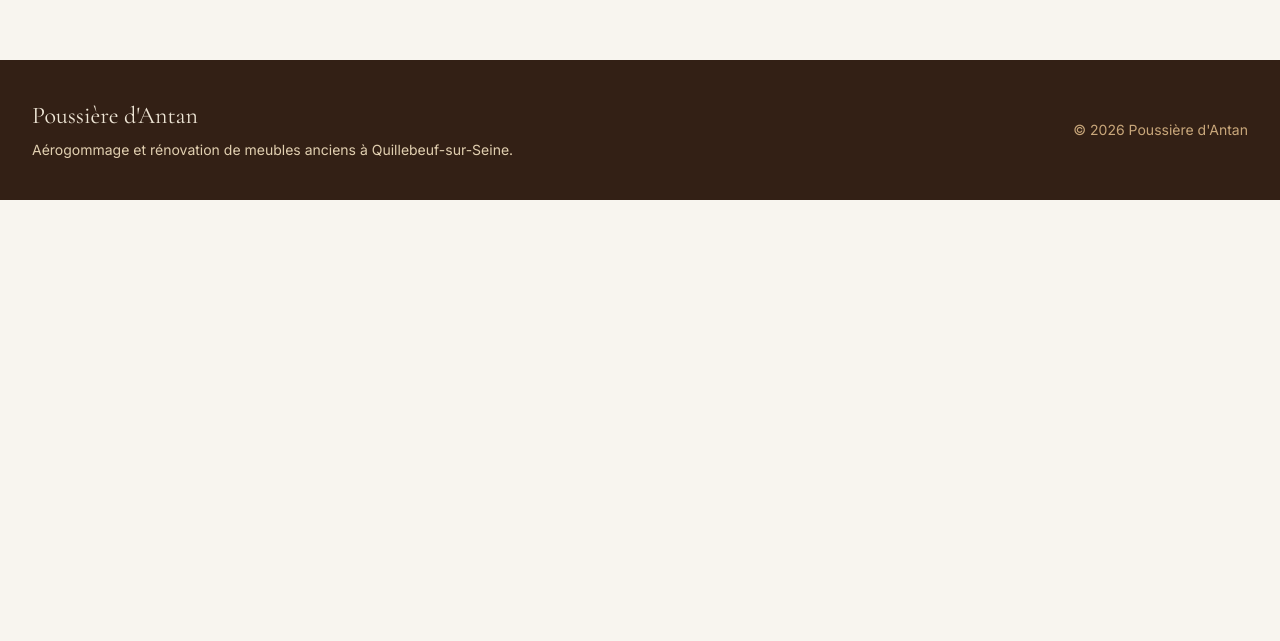
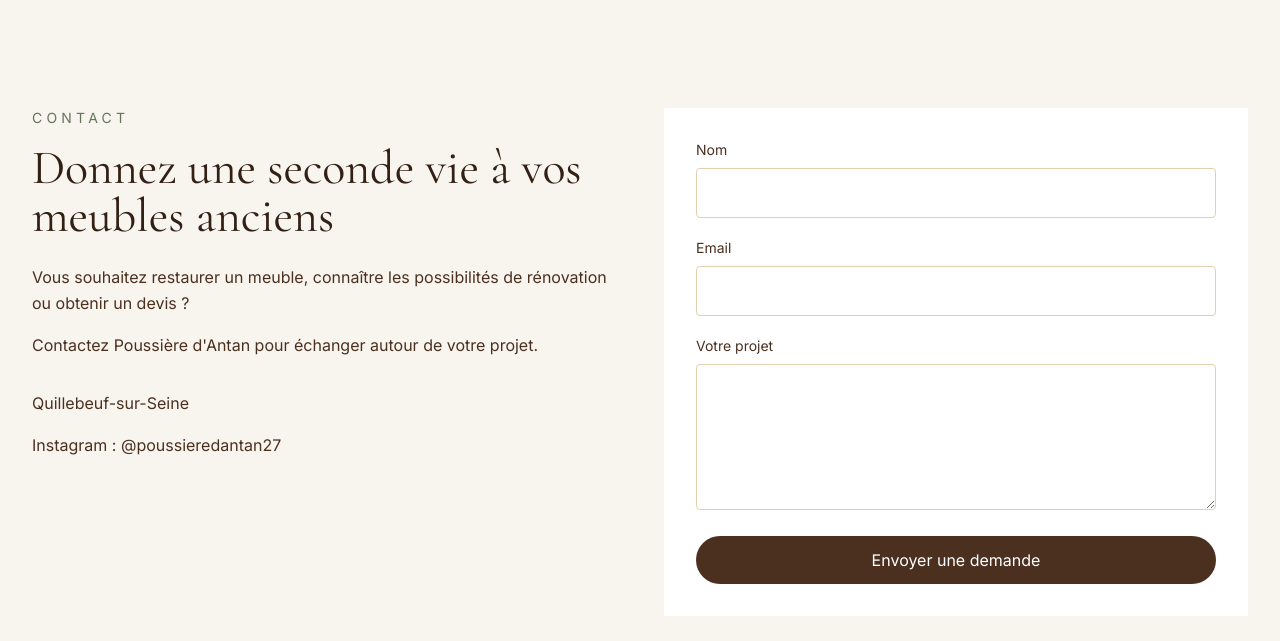
Before and after one commit to AndgelBrissaud/poussieredantan, a React (Vite) app: page / in a window 1280 px wide. Shown: the part 2939-3580 px from the top of the page. Before the commit the page ends 3139 px from the top, so only its background shows below. Built offline with nearby package versions, Linux system fonts and the light colour scheme.

Commit message:
feat: add contact section

```diff
--- a/src/App.tsx
+++ b/src/App.tsx
@@ -4,6 +4,7 @@ import Hero from "./components/sections/Hero";
 import Services from "./components/sections/Services";
 import Realisations from "./components/sections/Realisations";
 import About from "./components/sections/About";
+import Contact from "./components/sections/Contact";
 
 
 function App() {
@@ -16,6 +17,7 @@ function App() {
         <About />
         <Services />
         <Realisations />
+        <Contact />
       </main>
       <Footer />
     </div>
--- /dev/null
+++ b/src/components/sections/Contact.tsx
@@ -0,0 +1,215 @@
+import Container from "../layout/Container";
+
+export default function Contact() {
+  return (
+    <section
+      id="contact"
+      className="
+        py-20
+        md:py-32
+        bg-antique-50
+      "
+    >
+
+      <Container>
+
+        <div
+          className="
+            grid
+            gap-12
+            lg:grid-cols-2
+          "
+        >
+
+          {/* Texte */}
+          <div>
+
+            <p
+              className="
+                mb-4
+                text-sm
+                uppercase
+                tracking-[0.3em]
+                text-nature
+              "
+            >
+              Contact
+            </p>
+
+
+            <h2 className="title-section">
+
+              Donnez une seconde vie
+              à vos meubles anciens
+
+            </h2>
+
+
+            <p
+              className="
+                text-content
+                mt-6
+              "
+            >
+              Vous souhaitez restaurer un meuble,
+              connaître les possibilités de rénovation
+              ou obtenir un devis ?
+            </p>
+
+
+            <p
+              className="
+                text-content
+                mt-4
+              "
+            >
+              Contactez Poussière d'Antan pour échanger
+              autour de votre projet.
+            </p>
+
+
+            <div
+              className="
+                mt-8
+                space-y-4
+              "
+            >
+
+              <p className="text-content">
+                Quillebeuf-sur-Seine
+              </p>
+
+
+              <p className="text-content">
+                Instagram : @poussieredantan27
+              </p>
+
+
+            </div>
+
+
+          </div>
+
+
+
+          {/* Formulaire */}
+          <form
+            className="
+              rounded-soft
+              bg-white
+              p-8
+              shadow-antique
+              space-y-5
+            "
+          >
+
+            <div>
+
+              <label
+                className="
+                  block
+                  mb-2
+                  text-sm
+                  text-antique-700
+                "
+              >
+                Nom
+              </label>
+
+
+              <input
+                type="text"
+                className="
+                  w-full
+                  rounded
+                  border
+                  border-antique-200
+                  p-3
+                "
+              />
+
+            </div>
+
+
+
+            <div>
+
+              <label
+                className="
+                  block
+                  mb-2
+                  text-sm
+                  text-antique-700
+                "
+              >
+                Email
+              </label>
+
+
+              <input
+                type="email"
+                className="
+                  w-full
+                  rounded
+                  border
+                  border-antique-200
+                  p-3
+                "
+              />
+
+            </div>
+
+
+
+            <div>
+
+              <label
+                className="
+                  block
+                  mb-2
+                  text-sm
+                  text-antique-700
+                "
+              >
+                Votre projet
+              </label>
+
+
+              <textarea
+                rows={5}
+                className="
+                  w-full
+                  rounded
+                  border
+                  border-antique-200
+                  p-3
+                "
+              />
+
+            </div>
+
+
+
+            <button
+              type="submit"
+              className="
+                button-primary
+                w-full
+              "
+            >
+              Envoyer une demande
+            </button>
+
+
+          </form>
+
+
+        </div>
+
+
+      </Container>
+
+
+    </section>
+  );
+}
```
